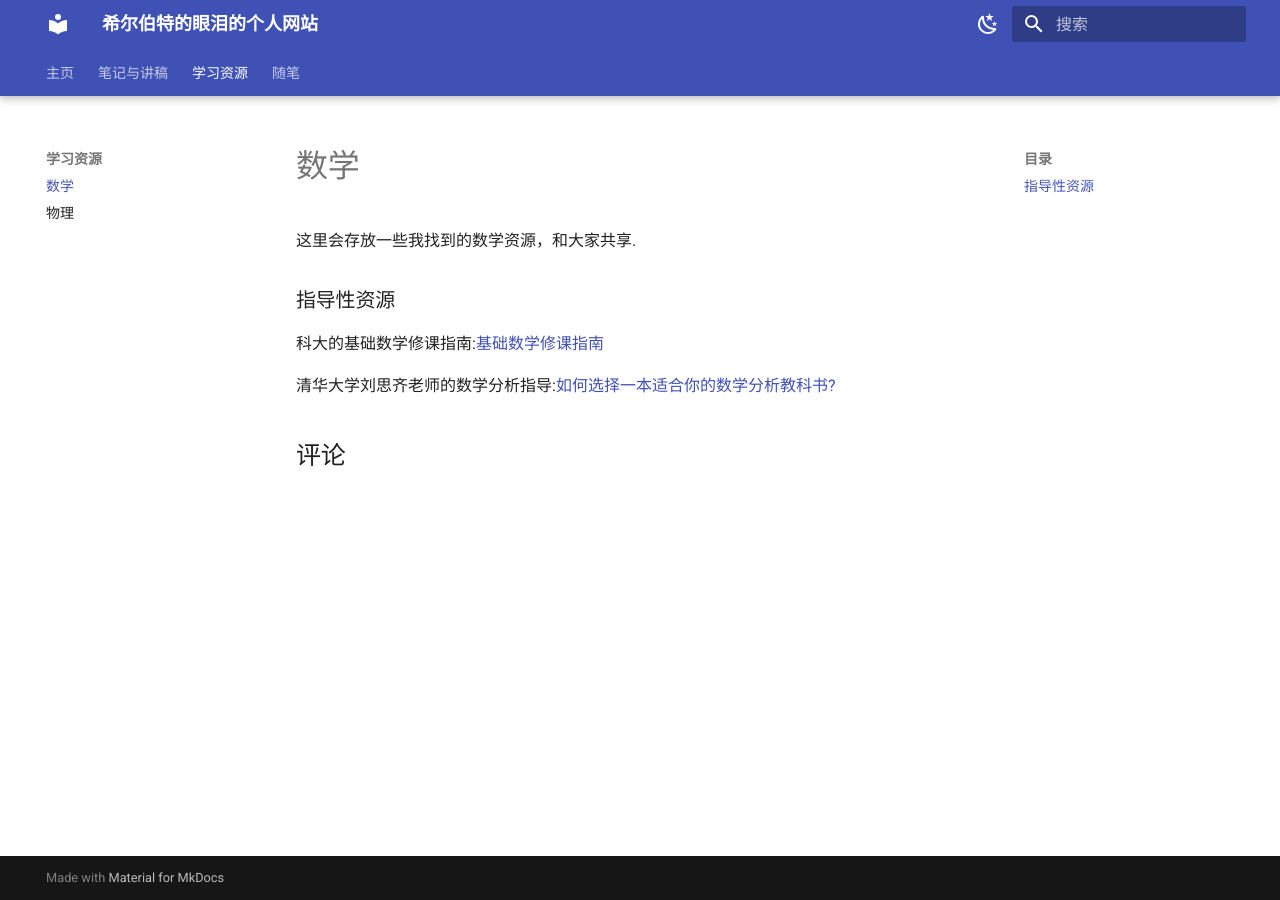
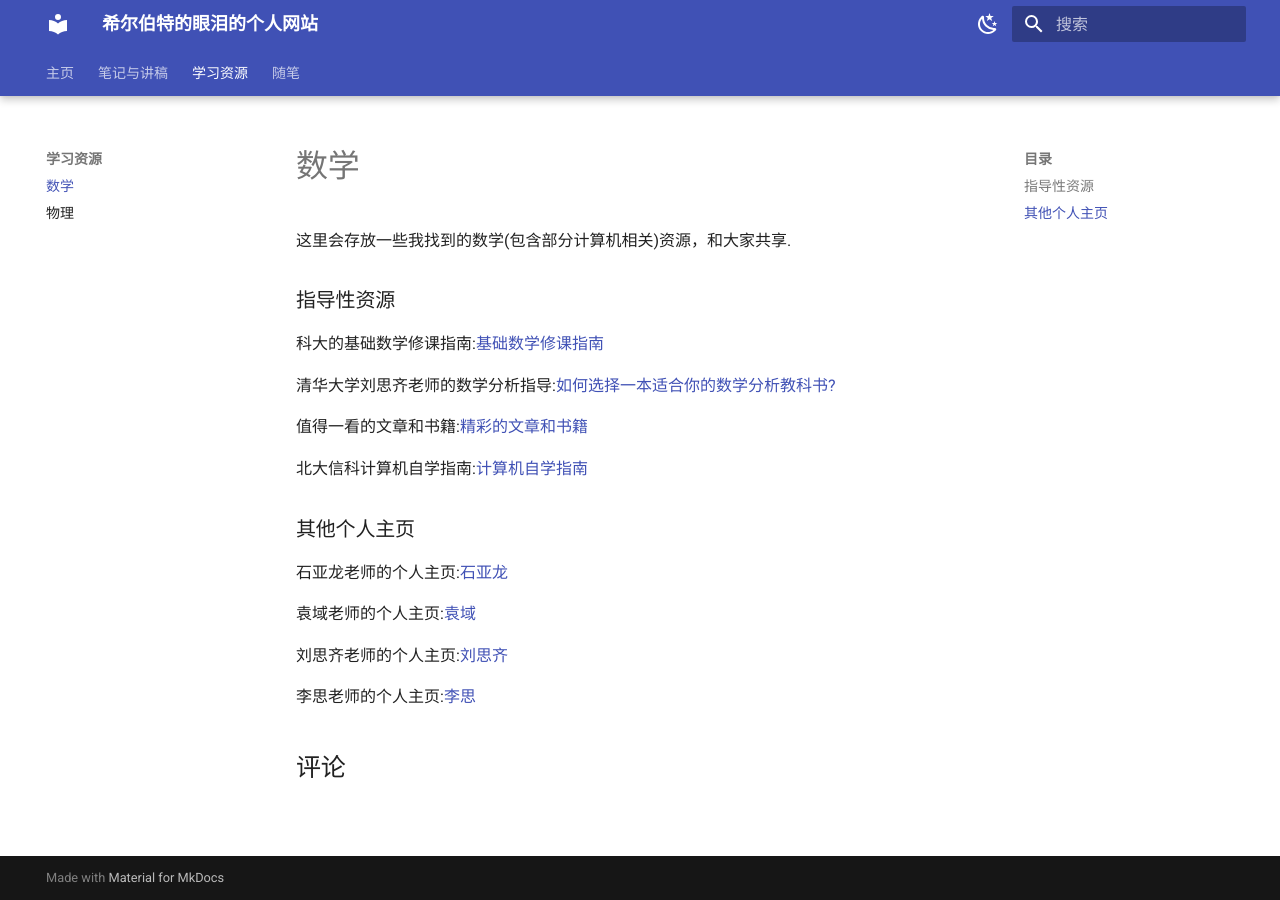
Before and after one commit to Hilbertear/Hilbertmath, an MkDocs documentation site: the page built from docs/mathresources.md, in a window 1280 px wide. Built offline with MkDocs 1.6.1 and Material for MkDocs 9.7.7, drawn with Linux system fonts in a browser that asks for light colours; comment, search, counter and statistics services are not loaded.

```diff
--- a/docs/mathresources.md
+++ b/docs/mathresources.md
@@ -6,10 +6,24 @@
 comments: true
 ---
 
-这里会存放一些我找到的数学资源，和大家共享.
+这里会存放一些我找到的数学(包含部分计算机相关)资源，和大家共享.
 
 ### 指导性资源
 
 科大的基础数学修课指南:[基础数学修课指南](https://ks3-cn-beijing.ksyun.com/attachment/b6d982440b990c805e04095fb98c84c4)
 
 清华大学刘思齐老师的数学分析指导:[如何选择一本适合你的数学分析教科书?](https://www.bilibili.com/video/BV1xp4y1e7Nh/?spm_id_from=333.337.search-card.all.click)
+
+值得一看的文章和书籍:[精彩的文章和书籍](https://math.stanford.edu/~vakil/greatwriting.html)
+
+北大信科计算机自学指南:[计算机自学指南](https://csdiy.wiki/)
+
+### 其他个人主页
+
+石亚龙老师的个人主页:[石亚龙](http://maths.nju.edu.cn/~yshi/)
+
+袁域老师的个人主页:[袁域](https://sites.math.washington.edu/~yuan/)
+
+刘思齐老师的个人主页:[刘思齐](http://blog.siqiliu.com/cn/note/)
+
+李思老师的个人主页:[李思](https://sili-math.github.io/)
```
Also changed, not shown: docs/geometry.md (+8 -0 lines), docs/phyresources.md (+7 -0 lines).
